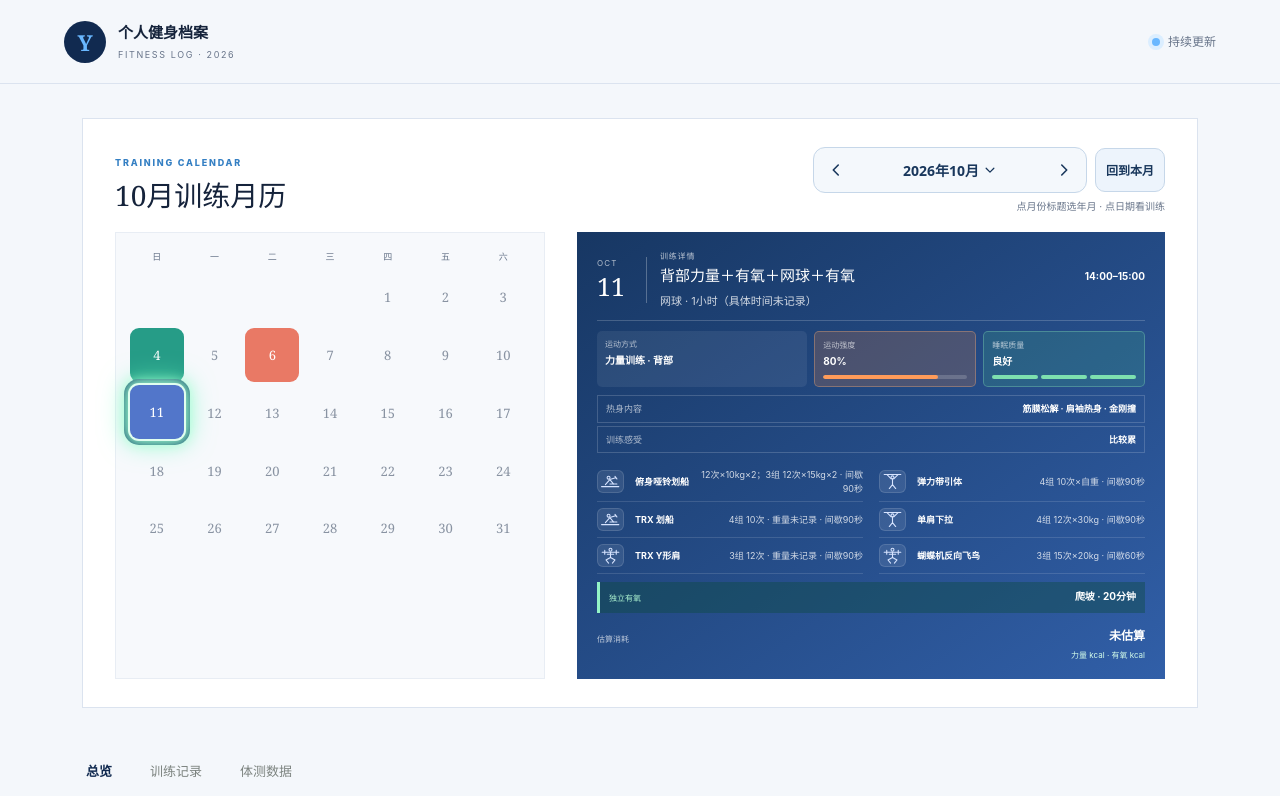
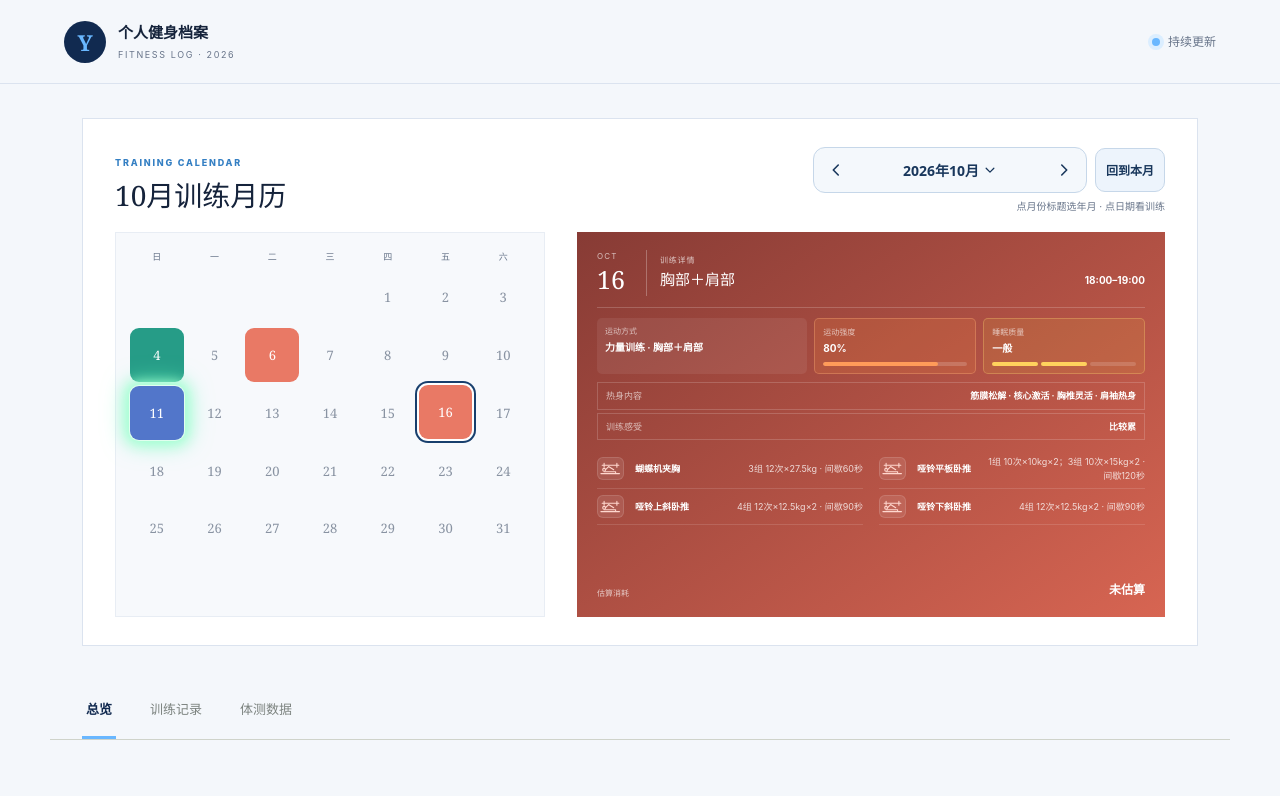
Before and after one commit to Eason199907/fitness-progress, a Next.js app: page / in a window 1280 px wide. Shown: the top 796 px of the page. Built offline with nearby package versions, Linux system fonts and the light colour scheme.

Commit message:
Record October 16 chest and shoulder workout

```diff
--- a/app/page.tsx
+++ b/app/page.tsx
@@ -580,6 +580,30 @@ const sessions = [
     ],
     cardio: "爬坡 · 20分钟",
     extraSession: "网球 · 1小时（具体时间未记录）",
+    strengthCalories: null,
+    cardioCalories: null,
+  },
+  {
+    date: "10.16",
+    part: "胸",
+    groups: "胸部＋肩部",
+    intensity: 80,
+    note: "胸肩力量训练 · 比较累",
+    feeling: "比较累",
+    tone: "coral",
+    time: "18:00–19:00",
+    cardioTime: null,
+    mode: "力量训练 · 胸部＋肩部",
+    sleep: "一般",
+    warmup: "筋膜松解 · 核心激活 · 胸椎灵活 · 肩袖热身",
+    calories: null,
+    actions: [
+      { name: "蝴蝶机夹胸", sets: "3组 12次×27.5kg · 间歇60秒" },
+      { name: "哑铃平板卧推", sets: "1组 10次×10kg×2；3组 10次×15kg×2 · 间歇120秒" },
+      { name: "哑铃上斜卧推", sets: "4组 12次×12.5kg×2 · 间歇90秒" },
+      { name: "哑铃下斜卧推", sets: "4组 12次×12.5kg×2 · 间歇90秒" },
+    ],
+    cardio: null,
     strengthCalories: null,
     cardioCalories: null,
   },
```
